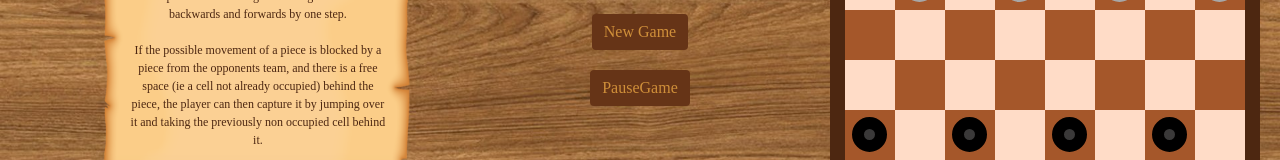
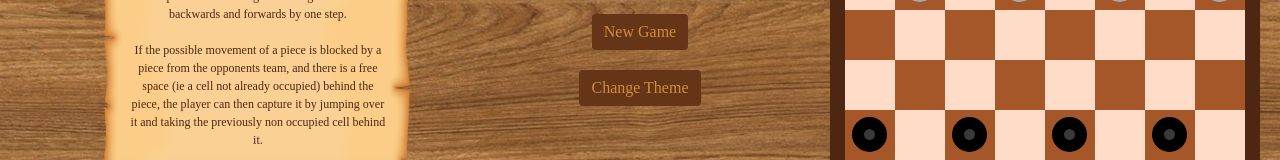
Before and after one commit to raelMartins/ultimatedraughts, a React app: page / in a window 1280 px wide. Shown: the part 324-484 px from the top of the page. Built offline with nearby package versions, Linux system fonts and the light colour scheme.

Commit message:
created a button to change the theme

```diff
--- /dev/null
+++ b/src/js/components/ChangeTheme.js
@@ -0,0 +1,11 @@
+import React from 'react';
+
+const ChangeTheme = () => {
+    return(
+        <button className="change-theme btn">
+            Change Theme
+        </button>
+    )
+}
+
+export default ChangeTheme;
--- a/src/js/components/GameButtons.js
+++ b/src/js/components/GameButtons.js
@@ -1,12 +1,12 @@
 import React from 'react';
 import NewGameButton from './NewGameButton'
-import PauseGame from './PauseGame';
+import ChangeTheme from './ChangeTheme';
 
 const GameButtons = () => {
     return(
         <div className="game-buttons col-md-2">
             <NewGameButton />
-            <PauseGame />
+            <ChangeTheme />
         </div>
     )
 }
--- a/src/js/components/PauseGame.js
+++ /dev/null
@@ -1,11 +0,0 @@
-import React from 'react';
-
-const PauseGame = () => {
-    return(
-        <button className="pause-game btn">
-            PauseGame
-        </button>
-    )
-}
-
-export default PauseGame;
--- a/src/scss/gamebuttons.scss
+++ b/src/scss/gamebuttons.scss
@@ -1,7 +1,7 @@
 .game-buttons {
     margin: auto;
     text-align: center;
-    .new-game, .pause-game {
+    .new-game, .change-theme {
         width: auto;
         margin: 10px 2px;
 
```
